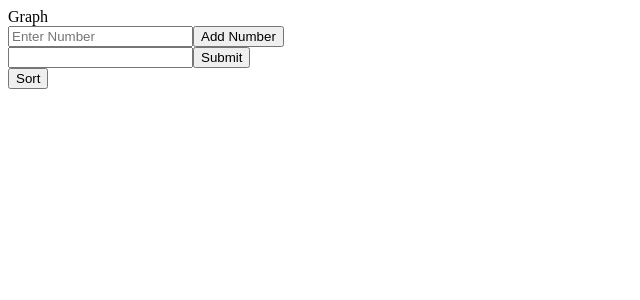
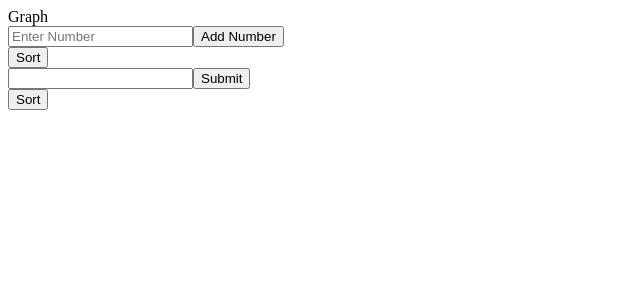
Before and after one commit to Bryanromerou/sorting-visualizer, a React (Create React App) app: page / in a window 1280 px wide. Shown: the top 300 px of the page, without its empty margins (0-640 px from the left). Built offline with nearby package versions, Linux system fonts and the light colour scheme; the HTML template or start-up script is replaced by a standard one.

Commit message:
added visualizer to class based component

```diff
--- a/src/components/GraphClassComponent.js
+++ b/src/components/GraphClassComponent.js
@@ -44,6 +44,31 @@ class GraphClassComponent extends Component {
         })
     }
 
+    sorter = async() =>{
+        // await sleep(100);
+        let arr = this.state.arrOfNums;
+        var len = arr.length;
+        for (let i = len-1; i>=0; i--){
+            for(let j = 1; j<=i; j++){
+                if(arr[j-1]>arr[j]){
+                await sleep(100);
+                var temp = arr[j-1];
+                arr[j-1] = arr[j];
+                arr[j] = temp;
+                console.log("yo")
+                // console.log(arr);
+                // console.log(arrOfNums);
+                // changeArr(arr);
+                const newRows = arr.map((elem,index)=>{
+                    return <Row key = {index} number={elem} largestNum={this.state.largestNum}/>
+                });
+                this.setState({rows:newRows,arrOfNums:arr})
+                }
+            }
+        }
+        console.log("Hello");
+    }
+
     render() {
         return (
             <div>
@@ -51,8 +76,8 @@ class GraphClassComponent extends Component {
                 <form onSubmit={this.submitHandler}>
                     <input type="text" placeholder="Enter Number" value={this.state.inputVal} onChange={(event)=> this.setState({ inputVal: event.target.value })}/>
                     <input type="submit" name="Submit" value="Add Number"/>
-
                 </form>
+                <button onClick={this.sorter}>Sort</button>
                 {/* <button onClick = {this.submitHandler}>Add Number</button> */}
                 <div className="all_rows">
                     {this.state.rows}
```
Also changed, not shown: 1 other file (tests, documents, lock files or other folders).
